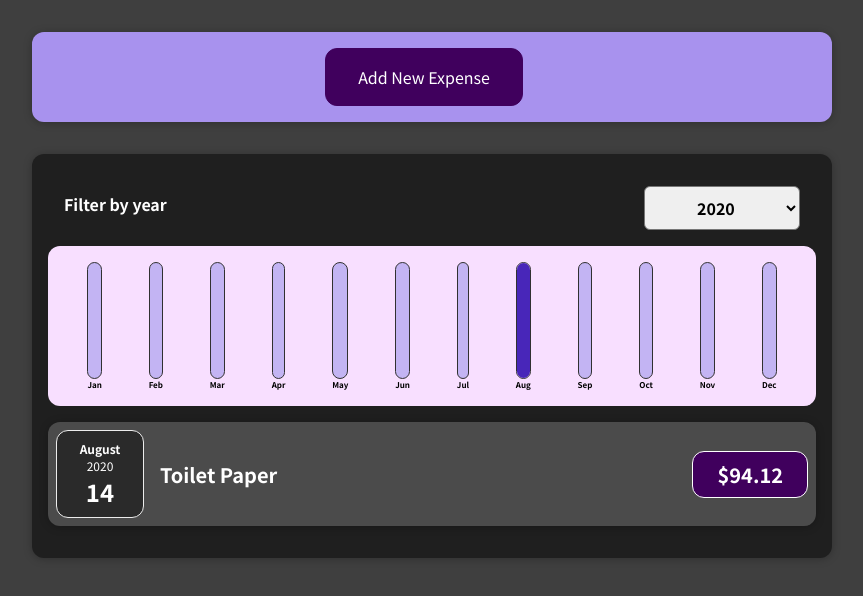
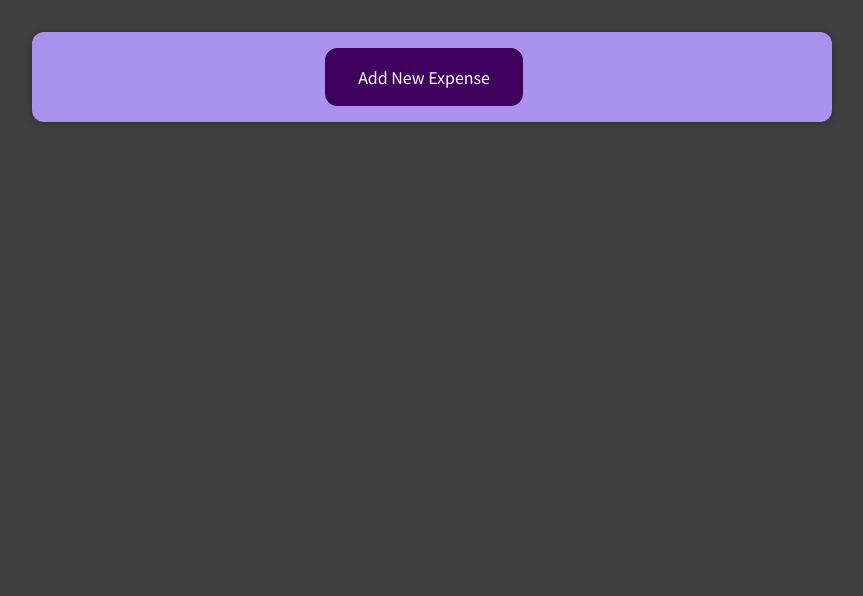
Before and after one commit to xScoopy/riceNbeans, a React (Create React App) app: page / in a window 1280 px wide. Shown: the top 596 px of the page, without its empty margins (208-1071 px from the left). Built offline with nearby package versions, Linux system fonts and the light colour scheme.

Commit message:
made application start with no dummy data, and fixed bugs related to having no initial data to pull from

```diff
--- a/src/App.js
+++ b/src/App.js
@@ -2,46 +2,31 @@ import Expenses from "./components/Expenses/Expenses";
 import NewExpense from "./components/NewExpense/NewExpense";
 import { useState } from "react";
 
-const DUMMY_EXPENSES = [
-  {
-    id: "e1",
-    title: "Toilet Paper",
-    amount: 94.12,
-    date: new Date(2020, 7, 14),
-  },
-  {
-    id: "e2",
-    title: "New TV",
-    amount: 799.49,
-    date: new Date(2021, 2, 12),
-  },
-  {
-    id: "e3",
-    title: "Car Insurance",
-    amount: 294.67,
-    date: new Date(2021, 2, 28),
-  },
-  {
-    id: "e4",
-    title: "New Desk",
-    amount: 450,
-    date: new Date(2021, 5, 12),
-  },
-];
+const loadedExpenses = JSON.parse(localStorage.getItem("expenses"));
 
 const App = () => {
-  const [expenses, setExpenses] = useState(DUMMY_EXPENSES);
+  const [expenses, setExpenses] = useState(loadedExpenses);
 
   const addExpenseHandler = (expense) => {
     setExpenses((prevExpenses) => {
-      return [expense, ...prevExpenses];
+      if (prevExpenses) {
+        localStorage.setItem(
+          "expenses",
+          JSON.stringify([expense, ...prevExpenses])
+        );
+        return [expense, ...prevExpenses];
+      } else {
+        localStorage.setItem("expenses", JSON.stringify([expense]));
+        return [expense];
+      }
     });
   };
 
   return (
     <div>
       <NewExpense onAddExpense={addExpenseHandler} />
-      <Expenses items={expenses} />
+
+      {expenses && <Expenses items={expenses} />}
     </div>
   );
 };
--- a/src/components/Expenses/ExpenseDate.js
+++ b/src/components/Expenses/ExpenseDate.js
@@ -1,9 +1,10 @@
 import "./ExpenseDate.css";
 
 const ExpenseDate = (props) => {
-  const month = props.date.toLocaleString("en-US", { month: "long" });
-  const day = props.date.toLocaleString("en-US", { day: "2-digit" });
-  const year = props.date.getFullYear();
+  let date = new Date(props.date);
+  const month = date.toLocaleString("en-US", { month: "long" });
+  const day = date.toLocaleString("en-US", { day: "2-digit" });
+  const year = date.getFullYear();
   return (
     <div className="expense-date">
       <div className="expense-date__month">{month}</div>
--- a/src/components/Expenses/Expenses.js
+++ b/src/components/Expenses/Expenses.js
@@ -6,14 +6,16 @@ import { useState } from "react";
 import ExpensesChart from "./ExpensesChart";
 
 const Expenses = (props) => {
-  const [filteredYear, setFilteredYear] = useState("2020");
+  const [filteredYear, setFilteredYear] = useState("2022");
 
   const filterChangeHandler = (selectedYear) => {
     setFilteredYear(selectedYear);
   };
 
   const filteredExpenses = props.items.filter((expense) => {
-    return expense.date.getFullYear().toString() === filteredYear;
+    let date = new Date(expense.date);
+    console.log(date);
+    return date.getFullYear().toString() === filteredYear;
   });
 
   return (
--- a/src/components/Expenses/ExpensesChart.js
+++ b/src/components/Expenses/ExpensesChart.js
@@ -53,7 +53,8 @@ const ExpensesChart = (props) => {
   ];
 
   for (const expense of props.expenses) {
-    const expenseMonth = expense.date.getMonth();
+    let date = new Date(expense.date);
+    const expenseMonth = date.getMonth();
     chartDataPoints[expenseMonth].value += expense.amount;
   }
   return <Chart dataPoints={chartDataPoints} />;
--- a/src/components/NewExpense/ExpenseForm.js
+++ b/src/components/NewExpense/ExpenseForm.js
@@ -20,7 +20,7 @@ const ExpenseForm = (props) => {
 
     const expenseData = {
       title: enteredTitle,
-      amount: +enteredAmount,
+      amount: enteredAmount,
       date: new Date(enteredDate),
     };
     props.onSaveExpenseData(expenseData);
@@ -65,9 +65,7 @@ const ExpenseForm = (props) => {
         <button type="button" onClick={props.onCancel}>
           Cancel
         </button>
-        <button type="submit" onClick={props.onCancel}>
-          Add Expense
-        </button>
+        <button type="submit">Add Expense</button>
       </div>
     </form>
   );
```
